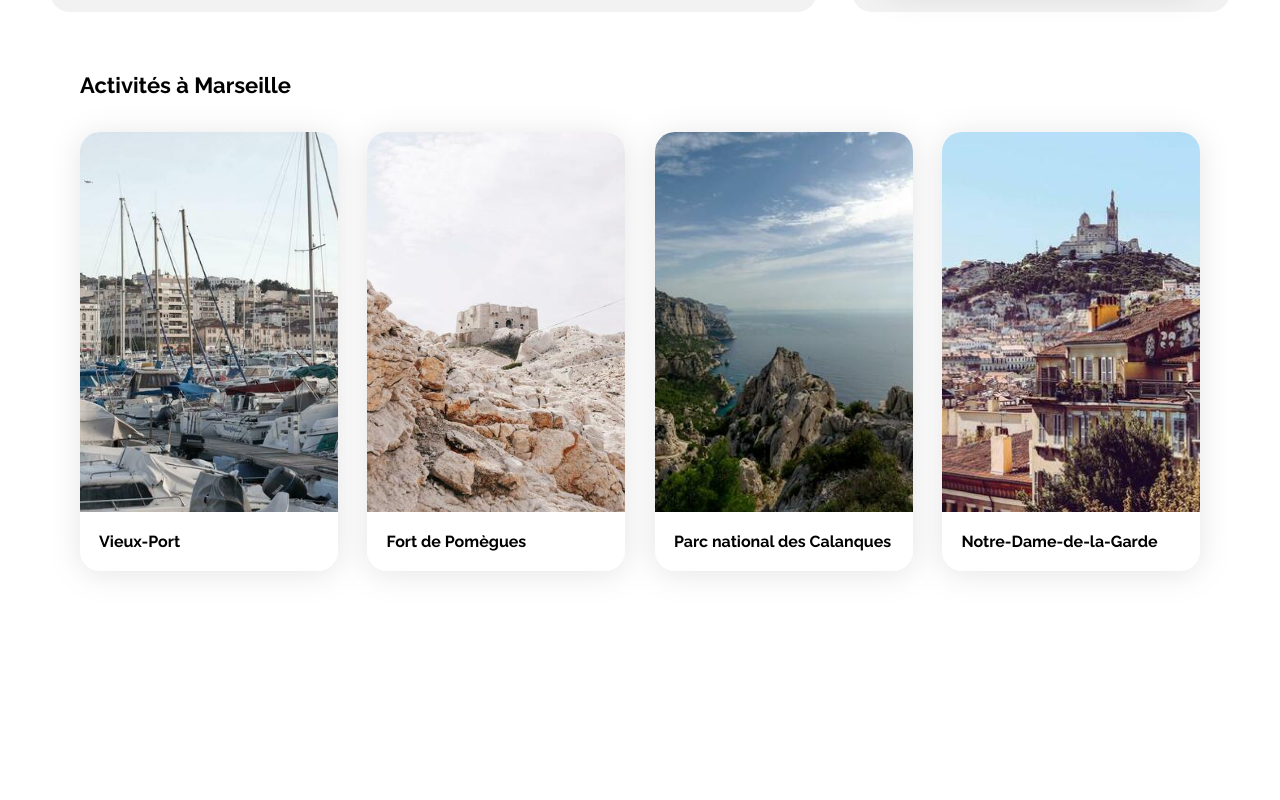
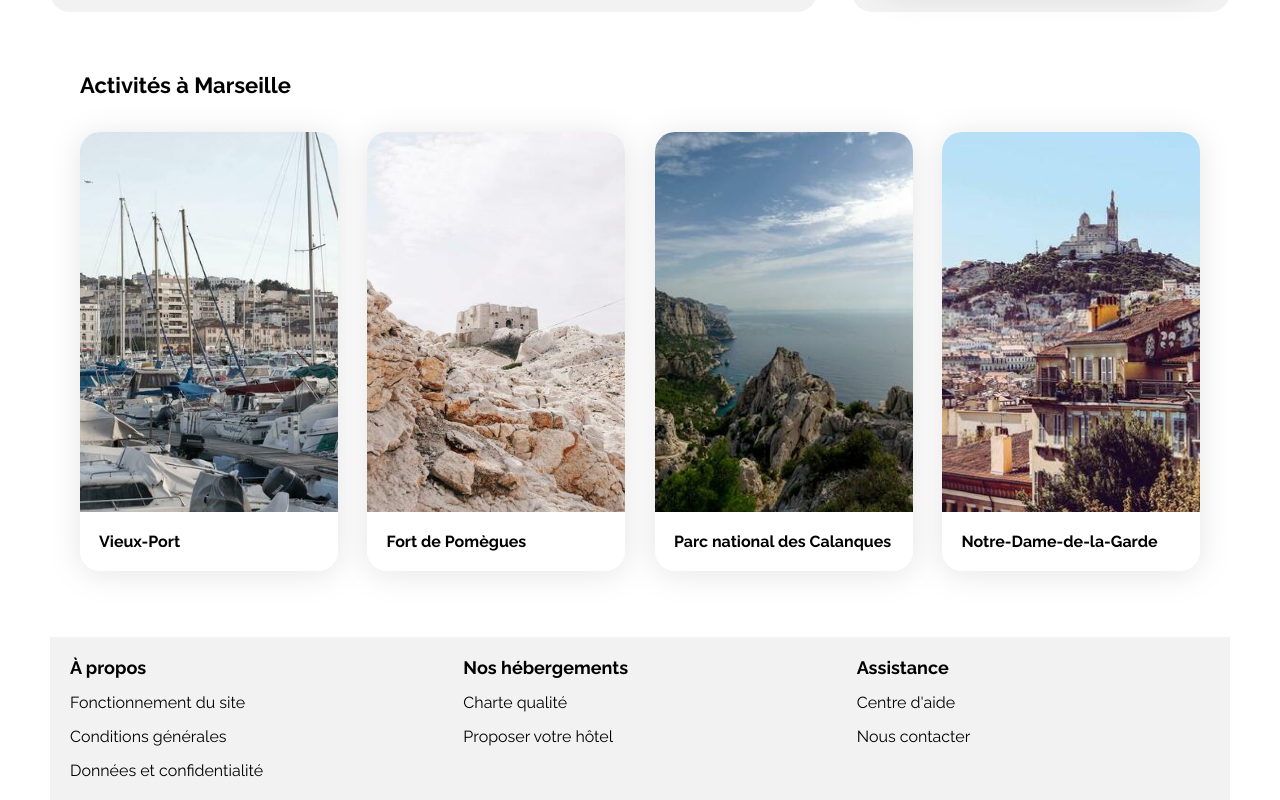
Before and after one commit to Valene-R/Booki, a plain HTML site: page index.html in a window 1280 px wide. Shown: the part 1037-1837 px from the top of the page. Before the commit the page ends 1639 px from the top, so only its background shows below. Drawn offline with Linux system fonts and the light colour scheme.

Commit message:
feat(footer): implement footer layout with informational links

```diff
--- a/css/style.css
+++ b/css/style.css
@@ -397,6 +397,38 @@ body {
   margin: 20px 19px;
 }
 
+/**** Footer ****/
+.footer-container {
+  background-color: var(--main-bg-color);
+  margin-top: 35px;
+}
+
+.footer-menu {
+  display: flex;
+  align-items: flex-start;
+  justify-content: space-around;
+  list-style-type: none;
+  padding-left: 0;
+  margin: 0;
+}
+
+.footer-menu-items {
+  width: 100%;
+  padding: 20px 0 5px 20px;
+}
+
+.footer-title {
+  margin-top: 0;
+  font-size: 18px;
+}
+
+.footer-item {
+  display: flex;
+  text-decoration: none;
+  color: var(--second-color);
+  padding-bottom: 15px;
+}
+
 /* Le code ci-dessous correspond à la version responsive uniquement */
 
 /****** Media queries ***********/
--- a/index.html
+++ b/index.html
@@ -90,9 +90,9 @@
                 </div>
             </div>
         </header>
+
         <main>
             <div class="hebergements-and-populaires">
-
                 <!-- Hébergements à Marseille -->
                 <section class="hebergements" id="hebergements">
                     <h2 class="section-title">Hébergements à Marseille</h2>
@@ -317,7 +317,36 @@
                 </div>
             </section>
         </main>
-        <footer></footer>
+
+        <!-- Footer -->
+        <footer>
+            <div class="footer-container">
+                <ul class="footer-menu">
+                    <li class="footer-menu-items">
+                        <h2 class="footer-title">À propos</h2>
+                        <div>
+                            <a class="footer-item" href="#">Fonctionnement du site</a>
+                            <a class="footer-item" href="#">Conditions générales</a>
+                            <a class="footer-item" href="#">Données et confidentialité</a>
+                        </div>
+                    </li>
+                    <li class="footer-menu-items">
+                        <h2 class="footer-title">Nos hébergements</h2>
+                        <div>
+                            <a class="footer-item" href="#">Charte qualité</a>
+                            <a class="footer-item" href="#">Proposer votre hôtel</a>
+                        </div>
+                    </li>
+                    <li class="footer-menu-items">
+                        <h2 class="footer-title">Assistance</h2>
+                        <div>
+                            <a class="footer-item" href="#">Centre d'aide</a>
+                            <a class="footer-item" href="#">Nous contacter</a>
+                        </div>
+                    </li>
+                </ul>
+            </div>
+        </footer>
     </div>
 </body>
 
```
